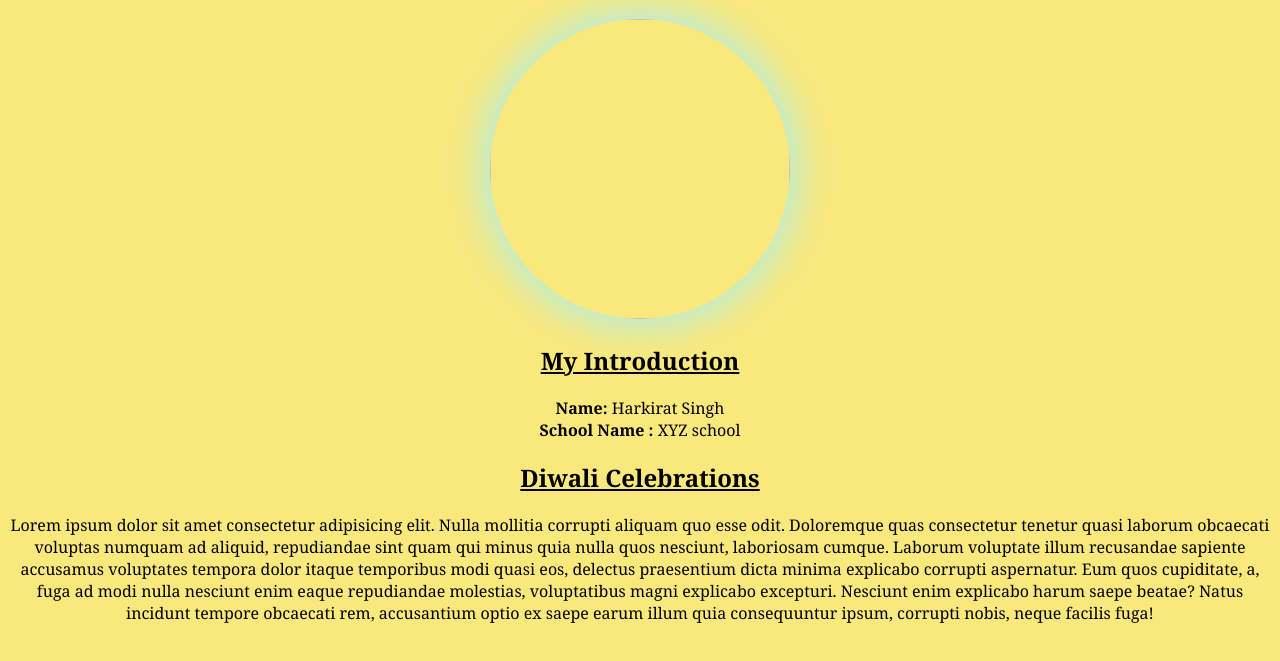
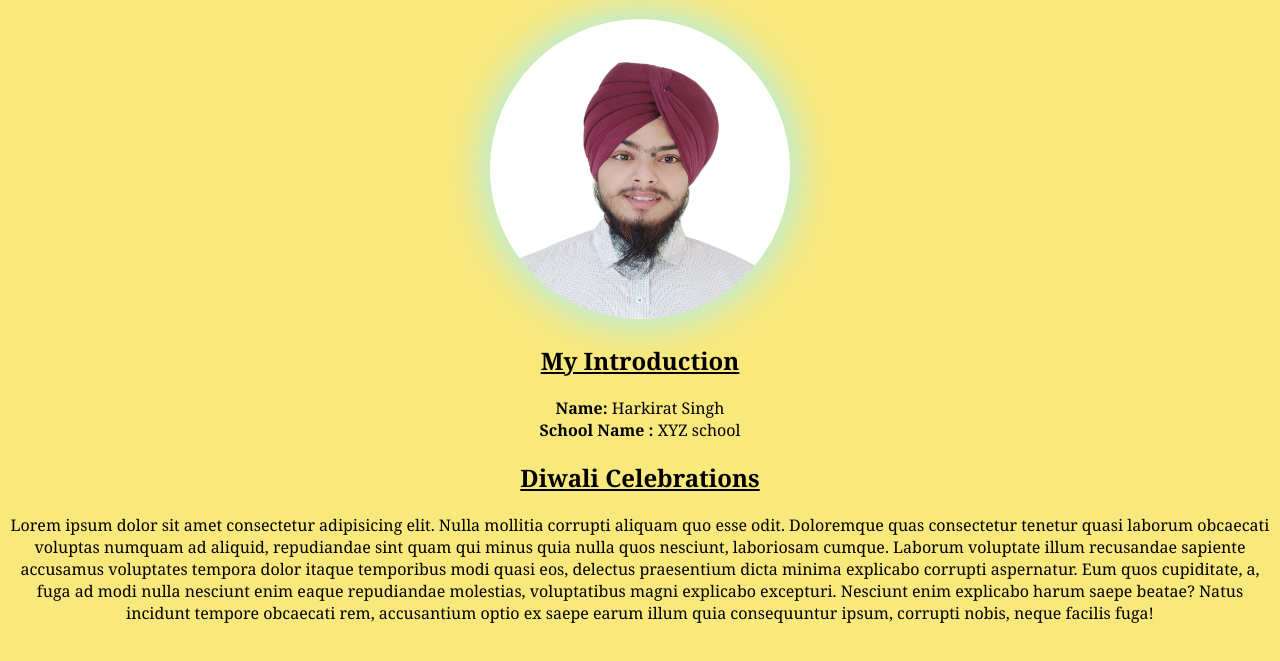
Before and after one commit to har412/surya-files-codeyoung, a plain HTML site: page surya profolio.html in a window 1280 px wide. Shown: the part 67-728 px from the top of the page. Drawn offline with Linux system fonts and the light colour scheme; the site is published under a folder, as on GitHub Pages, so addresses that start at the root find nothing.

Commit message:
Update surya profolio.html

```diff
--- a/surya profolio.html
+++ b/surya profolio.html
@@ -22,7 +22,7 @@
 </head>
 <body>
     <h1>My Portfolio</h1>
-    <img src="/harkirat passport soze image.jpeg" alt="">
+    <img src="harkirat passport soze image.jpeg" alt="">
 
 
     <!-- What is div tag? -->
```
